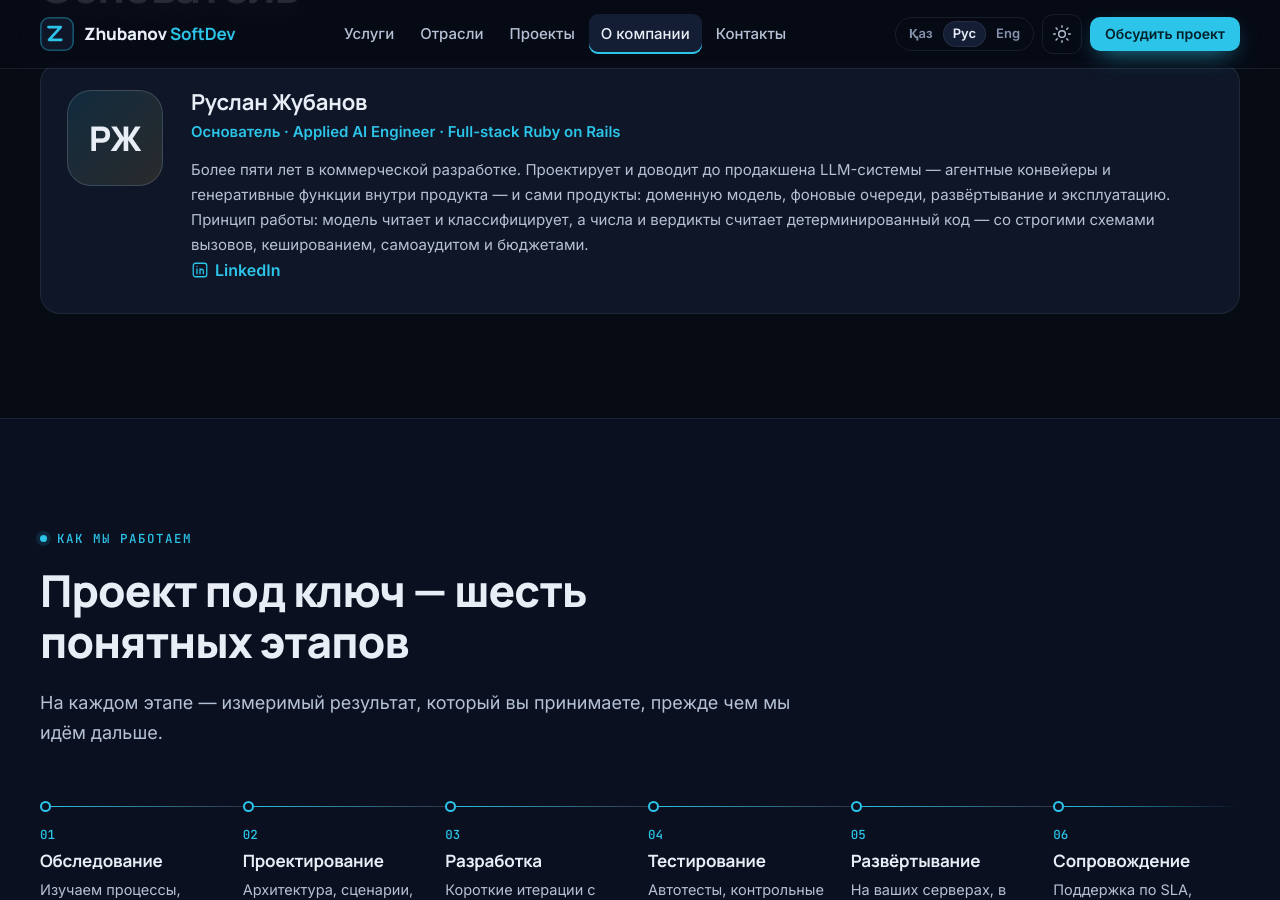
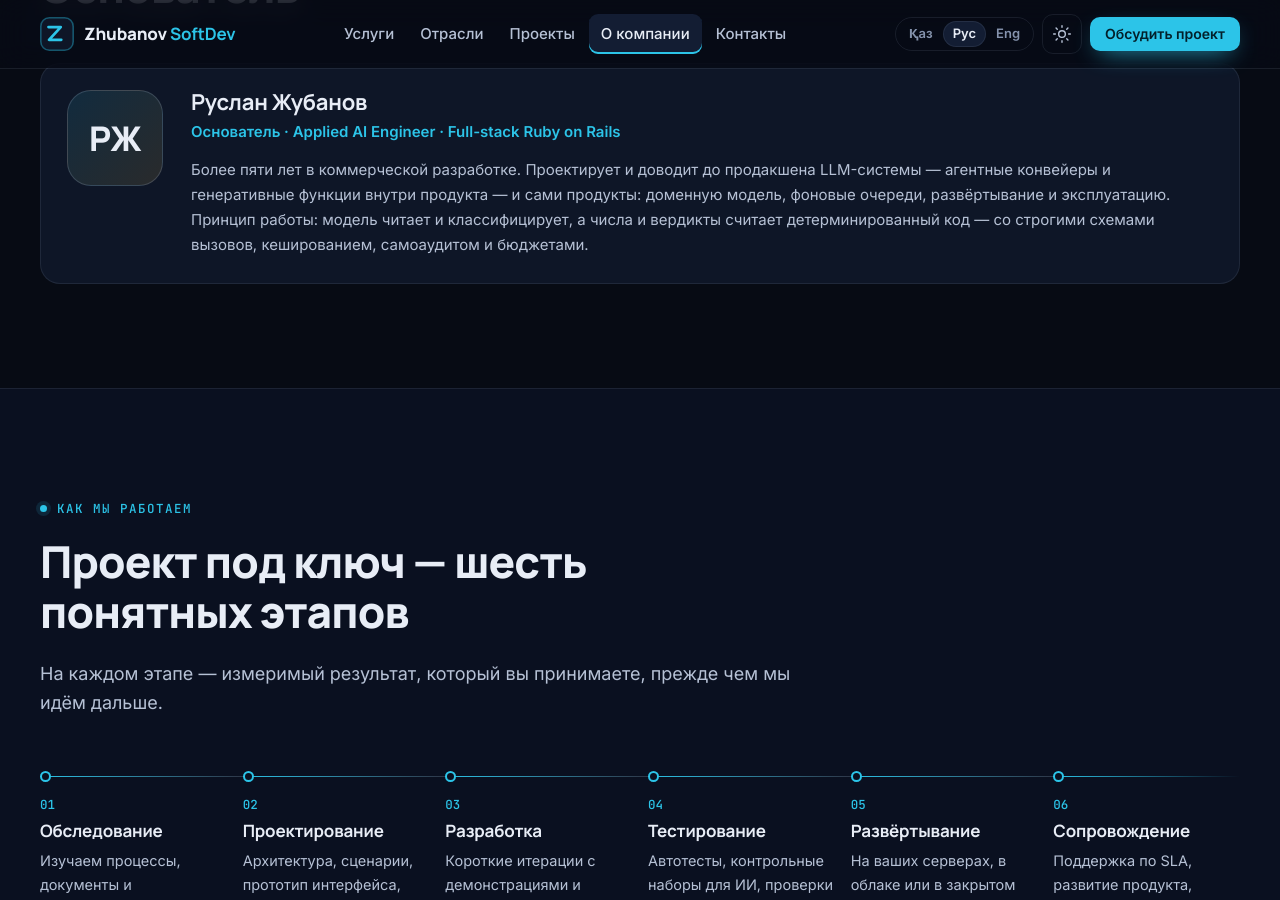
Before and after one commit to Ruslanux/zhubanov-softdev, a Jekyll site: the page built from about/index.html, in a window 1280 px wide and 900 px high, scrolled down 4191 px. Built offline with Jekyll 4.4.1, drawn with Linux system fonts in a browser that asks for light colours.

Commit message:
Убрать ссылку на LinkedIn
Удалены ссылки из подвала, блока основателя и schema.org (sameAs),
а также поле в _config.yml, иконка и упоминание в README.

Co-Authored-By: Claude Opus 5.5 <noreply@anthropic.com>

```diff
--- a/_config.yml
+++ b/_config.yml
@@ -29,7 +29,6 @@ contact:
   phone: "+7 777 419 7502"
   whatsapp: "77774197502"   # номер без «+», для ссылки wa.me
   telegram: "Ruslanux"      # имя пользователя без «@» → https://t.me/Ruslanux
-  linkedin: "https://www.linkedin.com/in/ruslan-zhubanov-1367b893"
   github: ""                # репозитории раскрывают названия проектов — по умолчанию не выводим
 
 # Реквизиты. Пустое значение — строка в подвале не выводится.
--- a/_includes/footer.html
+++ b/_includes/footer.html
@@ -42,9 +42,6 @@
           {%- if site.contact.telegram != "" %}
           <li><a href="https://t.me/{{ site.contact.telegram }}" rel="noopener" target="_blank">{% include icon.html name="telegram" px=16 %}<span>Telegram</span></a></li>
           {%- endif %}
-          {%- if site.contact.linkedin != "" %}
-          <li><a href="{{ site.contact.linkedin }}" rel="noopener" target="_blank">{% include icon.html name="linkedin" px=16 %}<span>LinkedIn</span></a></li>
-          {%- endif %}
           {%- if site.contact.github != "" %}
           <li><a href="{{ site.contact.github }}" rel="noopener" target="_blank">{% include icon.html name="github" px=16 %}<span>GitHub</span></a></li>
           {%- endif %}
--- a/_includes/icon.html
+++ b/_includes/icon.html
@@ -52,7 +52,6 @@
 {%- when "phone" -%}<path d="M21 16.9v3a2 2 0 0 1-2.2 2 19.8 19.8 0 0 1-8.6-3.1 19.5 19.5 0 0 1-6-6A19.8 19.8 0 0 1 1.1 4.2 2 2 0 0 1 3.1 2h3a2 2 0 0 1 2 1.7c.1 1 .4 1.9.7 2.8a2 2 0 0 1-.5 2.1L7.1 9.9a16 16 0 0 0 6 6l1.3-1.3a2 2 0 0 1 2.1-.4c.9.3 1.8.6 2.8.7a2 2 0 0 1 1.7 2z"/>
 {%- when "whatsapp" -%}<path d="M3.5 20.5 4.8 16.3A8.5 8.5 0 1 1 8 19.4z"/><path d="M9.2 8.3c-.3 3 3.5 6.8 6.5 6.5l.9-1.5-1.9-1-1 .9c-1.1-.5-2.2-1.6-2.7-2.7l.9-1-1-1.9z"/>
 {%- when "telegram" -%}<path d="m21.5 3.5-19 7.3 6.4 2.3 2.3 6.9 3.6-4.3 4.6 3.4z"/><path d="m8.9 13.1 9.1-6.6-6.8 8.4"/>
-{%- when "linkedin" -%}<rect x="3" y="3" width="18" height="18" rx="3"/><path d="M8 10.5V17M8 7.2v.01M12 17v-3.8a2.2 2.2 0 0 1 4.4 0V17M12 10.5V17"/>
 {%- when "github" -%}<path d="M9 19c-4.3 1.4-4.3-2.5-6-3m12 5v-3.5c0-1 .1-1.4-.5-2 2.8-.3 5.5-1.4 5.5-6a4.6 4.6 0 0 0-1.3-3.2 4.2 4.2 0 0 0-.1-3.2s-1.1-.3-3.5 1.3a12.3 12.3 0 0 0-6.2 0C6.5 2.8 5.4 3.1 5.4 3.1a4.2 4.2 0 0 0-.1 3.2A4.6 4.6 0 0 0 4 9.5c0 4.6 2.7 5.7 5.5 6-.6.6-.6 1.2-.5 2V21"/>
 {%- when "pin" -%}<path d="M12 21s-7-6.1-7-11.5a7 7 0 0 1 14 0C19 14.9 12 21 12 21z"/><circle cx="12" cy="9.5" r="2.5"/>
 {%- when "copy" -%}<rect x="9" y="9" width="12" height="12" rx="2"/><path d="M5 15H4a1 1 0 0 1-1-1V4a1 1 0 0 1 1-1h10a1 1 0 0 1 1 1v1"/>
--- a/_includes/jsonld.html
+++ b/_includes/jsonld.html
@@ -20,7 +20,6 @@
   "knowsLanguage": ["kk", "ru", "en"],
   "knowsAbout": ["Custom software development", "Applied AI", "Large language models", "Ruby on Rails", "Python", "Go", "Computer vision", "GIS", "Business process automation"]
   {%- assign same_as = "" | split: "" %}
-  {%- if site.contact.linkedin != "" %}{% assign same_as = same_as | push: site.contact.linkedin %}{% endif %}
   {%- if site.contact.telegram != "" %}{% assign tg = "https://t.me/" | append: site.contact.telegram %}{% assign same_as = same_as | push: tg %}{% endif %}
   {%- if same_as.size > 0 %},
   "sameAs": {{ same_as | jsonify }}
--- a/_layouts/about.html
+++ b/_layouts/about.html
@@ -95,9 +95,6 @@ layout: default
         {%- for para in a.founder.bio %}
         <p>{{ para }}</p>
         {%- endfor %}
-        {%- if site.contact.linkedin != "" %}
-        <a class="text-link" href="{{ site.contact.linkedin }}" target="_blank" rel="noopener">{% include icon.html name="linkedin" px=18 %} LinkedIn</a>
-        {%- endif %}
       </div>
     </div>
   </div>
```
Also changed, not shown: README.md.
